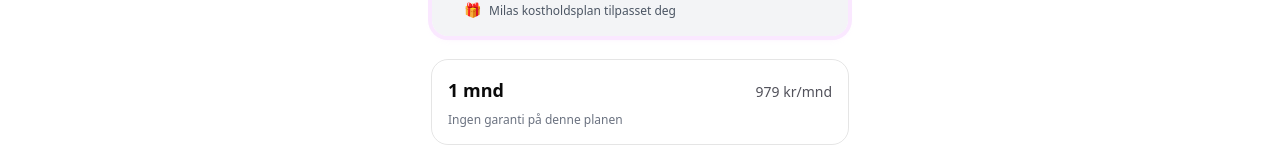
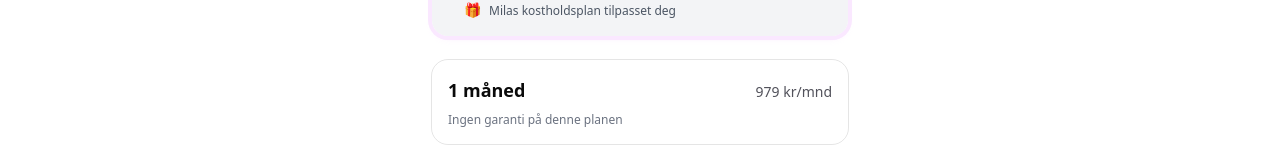
Before and after one commit to jk845/myluck-felipe, a React (Vite) app: page / in a window 1280 px wide. Shown: the part 456-622 px from the top of the page. Built offline with nearby package versions, Linux system fonts and the light colour scheme; no server answers; a web font is replaced by a local one.

Commit message:
Update 1-month plan label from '1 mnd' to '1 måned'

```diff
--- a/src/containers/checkout/CheckoutV2Container.tsx
+++ b/src/containers/checkout/CheckoutV2Container.tsx
@@ -21,7 +21,7 @@
 
 const plans: Record<PlanType, PlanDetails> = {
     '1month': {
-        label: '1 mnd',
+        label: '1 måned',
         priceToday: 979,
         pricePerMonth: 979,
         per: '',
```
